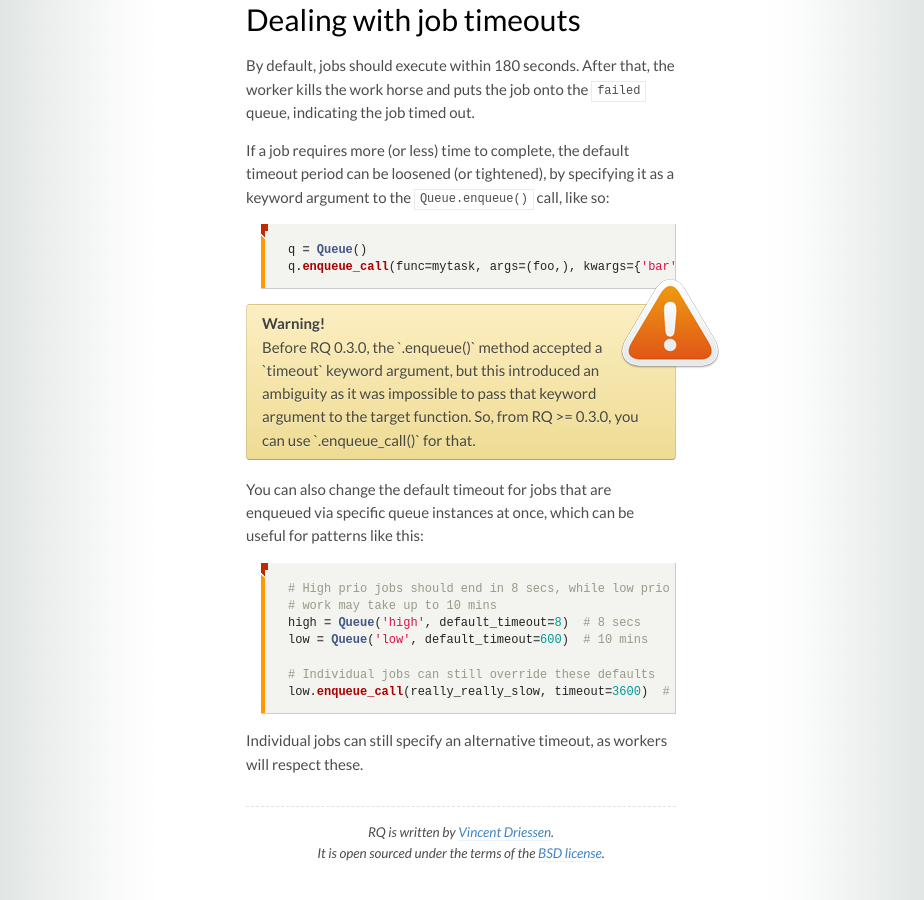
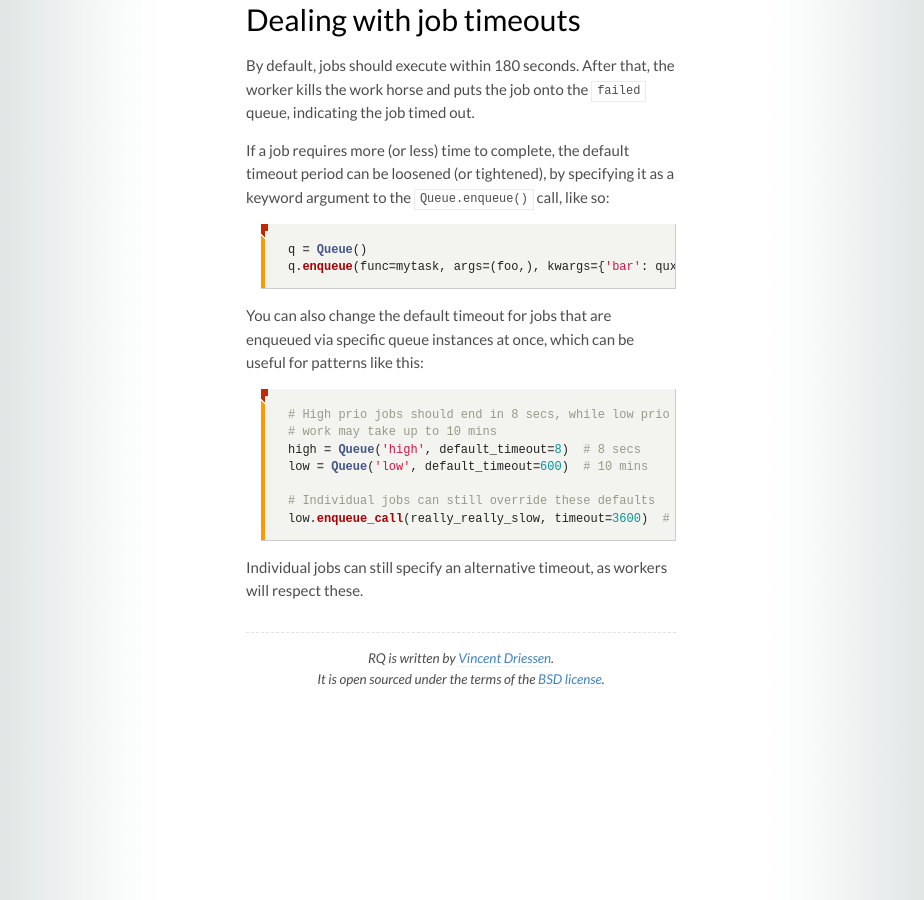
Before and after one commit to rq/rq, a Jekyll site: the page built from docs/results.md, in a window 1280 px wide and 900 px high, scrolled down 2148 px. Shown: the whole window, without its empty margins (179-1103 px from the left). Built offline with Jekyll 4.4.1, drawn with Linux system fonts in a browser that asks for light colours; some web fonts are replaced; Markdown is read by kramdown in place of the engine named in the settings.

Commit message:
Updated timeout argument docs.

```diff
--- a/docs/results.md
+++ b/docs/results.md
@@ -95,19 +95,8 @@ can be loosened (or tightened), by specifying it as a keyword argument to the
 
 {% highlight python %}
 q = Queue()
-q.enqueue_call(func=mytask, args=(foo,), kwargs={'bar': qux}, timeout=600)  # 10 mins
+q.enqueue(func=mytask, args=(foo,), kwargs={'bar': qux}, timeout=600)  # 10 mins
 {% endhighlight %}
-
-<div class="warning">
-    <img style="float: right; margin-right: -60px; margin-top: -38px" src="{{site.baseurl}}img/warning.png" />
-    <strong>Warning!</strong>
-    <p>
-Before RQ 0.3.0, the `.enqueue()` method accepted a `timeout` keyword argument,
-but this introduced an ambiguity as it was impossible to pass that keyword
-argument to the target function.  So, from RQ >= 0.3.0, you can use
-`.enqueue_call()` for that.
-    </p>
-</div>
 
 You can also change the default timeout for jobs that are enqueued via specific
 queue instances at once, which can be useful for patterns like this:
```
